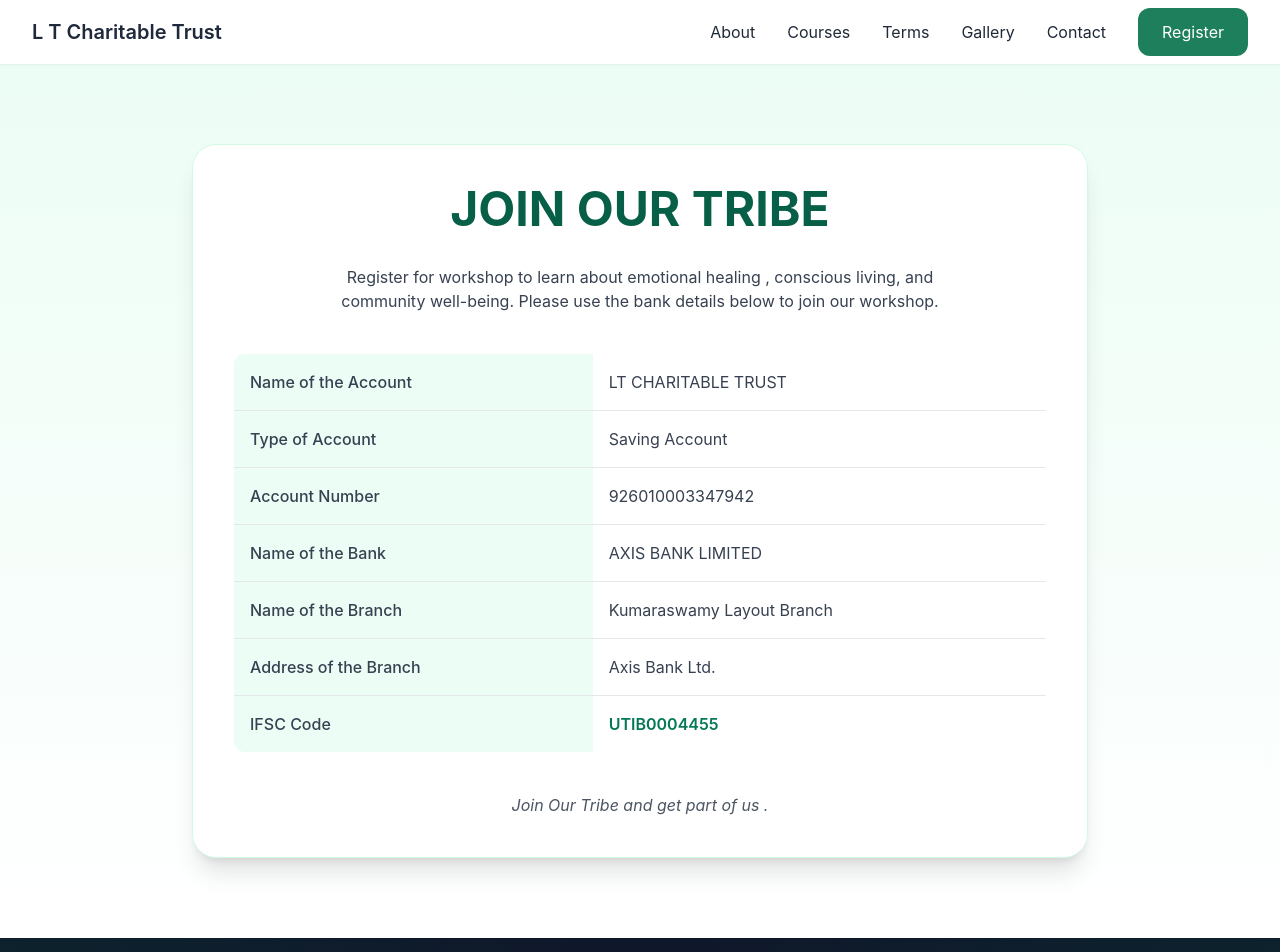
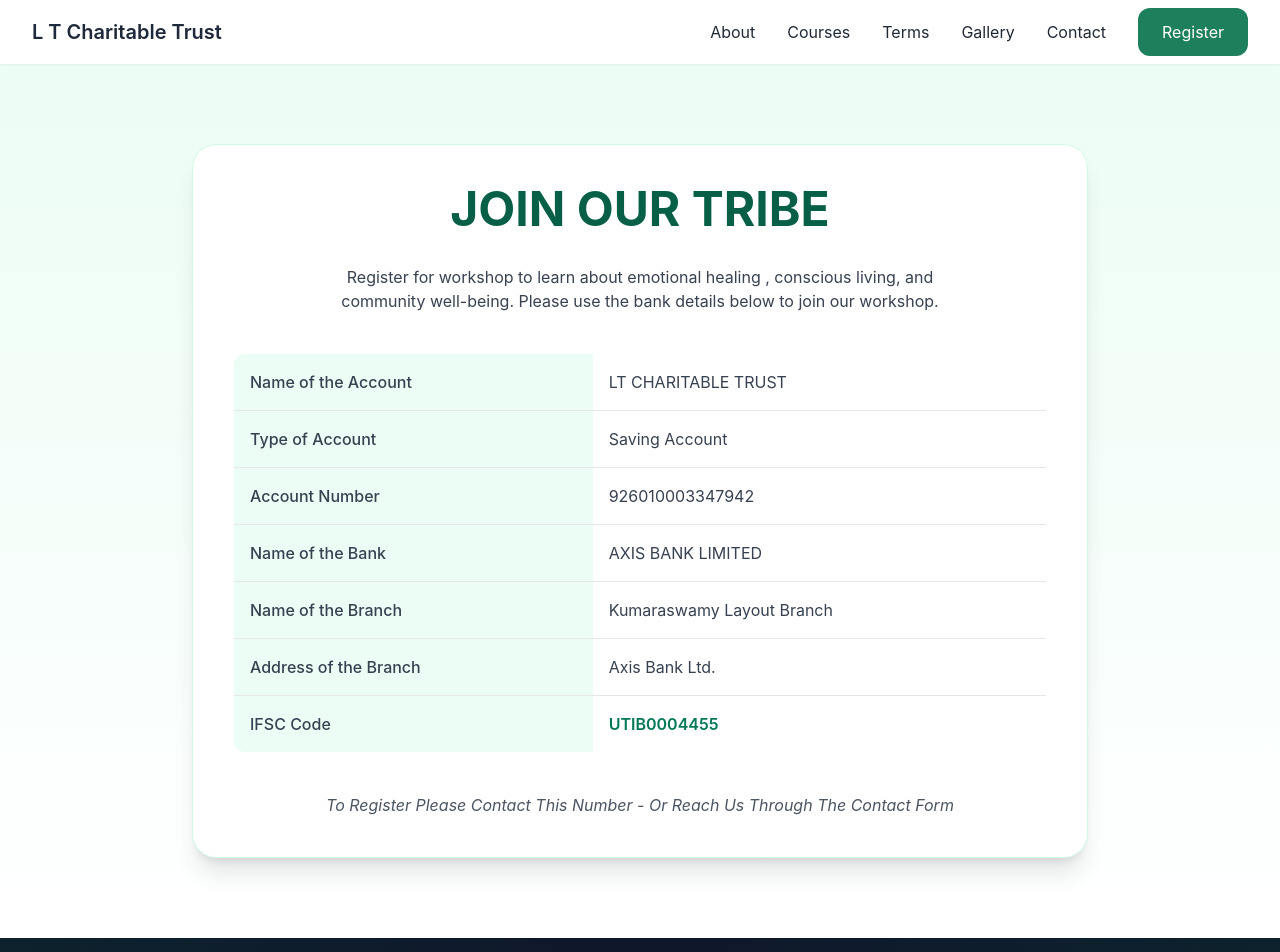
Before and after one commit to saqeeb66/trust_client, a React (Vite) app: page /donate in a window 1280 px wide. Shown: the top 952 px of the page. Built offline with nearby package versions, Linux system fonts and the light colour scheme.

Commit message:
Update Donate.jsx

```diff
--- a/src/pages/Donate.jsx
+++ b/src/pages/Donate.jsx
@@ -82,7 +82,9 @@
 
           {/* Footer Note */}
           <p className="mt-10 text-center text-gray-600 italic">
-            Join Our Tribe and get part of us .
+            To Register Please Contact This Number -
+            Or
+            Reach Us Through The Contact Form
           </p>
         </motion.div>
       </div>
```
